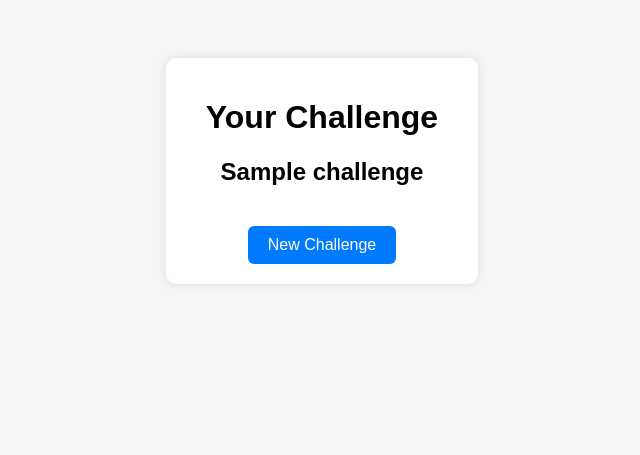
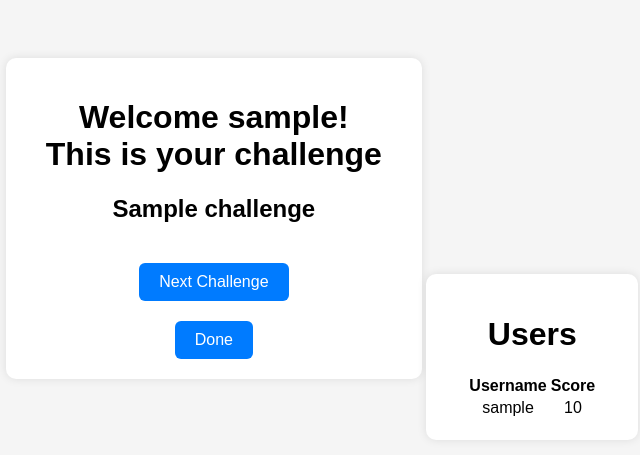
Before and after one commit to Winchesterrrr/ChallengeGenerator, a Flask app: template templates/index.html in a window 1280 px wide. Shown: the top 455 px of the page, without its empty margins (318-958 px from the left). Run offline with Flask 3, Linux system fonts and the light colour scheme; the template is opened without the code that fills it: most values are stand-ins (such as "Sample title", 1, 10 or a date in 2020).

Commit message:
fully functioning

```diff
--- a/main.py
+++ b/main.py
@@ -1,27 +1,65 @@
-from flask import Flask, render_template
+from flask import Flask, render_template, request, redirect, url_for, session
 import random
+import json
+
+FILES = "users.json"
+
+def load_users():
+    with open(FILES, "r") as f:
+        return json.load(f)
+
+def save_users(users):
+    with open(FILES, "w") as f:
+        json.dump(users, f, indent=4)
+
+users = load_users()
 
 app = Flask(__name__)
+app.secret_key = "your-secret-key"
 
 CHALLENGES = [
     "Play Aimlabs for 30 minutes",
-    "Play 10 deathmatches with vandal",
-    "Play 10 deathmatches with phantom",
-    "Play 10 deathmatches with sheriff",
-    "Play 10 deathmatches with ghost",
+    "Play 10 deathmatches with a vandal",
+    "Play 10 deathmatches with a phantom",
+    "Play 10 deathmatches with a sheriff",
+    "Play 10 deathmatches with a ghost",
     "Kill 25 hard bots in the range",
     "Kill 100 bots in less than 100 seconds",
     "Play 10 Teamdeathmatch",
     "Play 5 competitive mode",
     "Plant the spike 10 times",
     "Defuse the spike 10 times",
-    "Kill 5 enemy with operator"
+    "Kill 5 enemy with an operator"
 ]
 
-@app.route("/")
+@app.route("/home")
 def index():
+    username = session.get('username')
     challenge = random.choice(CHALLENGES)
-    return render_template("index.html", challenge=challenge)
+    return render_template("index.html", challenge=challenge, users=users, username=username)
+
+@app.route("/", methods=['GET','POST'])
+def login():
+    if request.method == 'POST':
+        username = request.form['username']
+        loginSuccess = any(user["username"] == username for user in users)
+
+        if loginSuccess:
+            session['username'] = username
+            return redirect(url_for('index'))
+        else:
+            return render_template("login.html")
+
+    return render_template("login.html")
+
+@app.route("/add-score")
+def addScore():
+    username = session.get('username')
+    for user in users:
+        if user["username"] == username:
+            user["score"] = int(user["score"]) + 1
+            save_users(users)
+    return redirect(url_for('index'))
 
 if __name__ == "__main__":
     app.run(debug=True)
--- a/templates/index.html
+++ b/templates/index.html
@@ -34,11 +34,30 @@
 <body>
 
 <div class="container">
-    <h1>Your Challenge</h1>
+    <h1>Welcome {{ username }}! <br> This is your challenge</h1>
     <h2>{{ challenge }}</h2>
-    <form method="get" action="/">
-        <button type="submit">New Challenge</button>
+    <form method="get" action="/home">
+        <button type="submit">Next Challenge</button>
     </form>
+    <form action="/add-score">
+        <button>Done</button>
+    </form>
+</div>
+<div class="container">
+    <h1>Users</h1>
+    <table>
+        <tr>
+            <th>Username</th>
+            <th>Score</th>
+        </tr>
+        {% for user in users %}
+        <tr>
+            <td>{{ user.username }}</td>
+            <td>{{ user.score }}</td>
+        </tr>
+        {% endfor %}
+    </table>
+
 </div>
 
 </body>
--- /dev/null
+++ b/users.json
@@ -0,0 +1,6 @@
+[
+    {
+        "username": "russel",
+        "score": 68
+    }
+]
```
Also changed, not shown: create-user.py (added, +16 -0 lines), templates/login.html (added, +14 -0 lines), update-score.py (added, +15 -0 lines), README.md.
